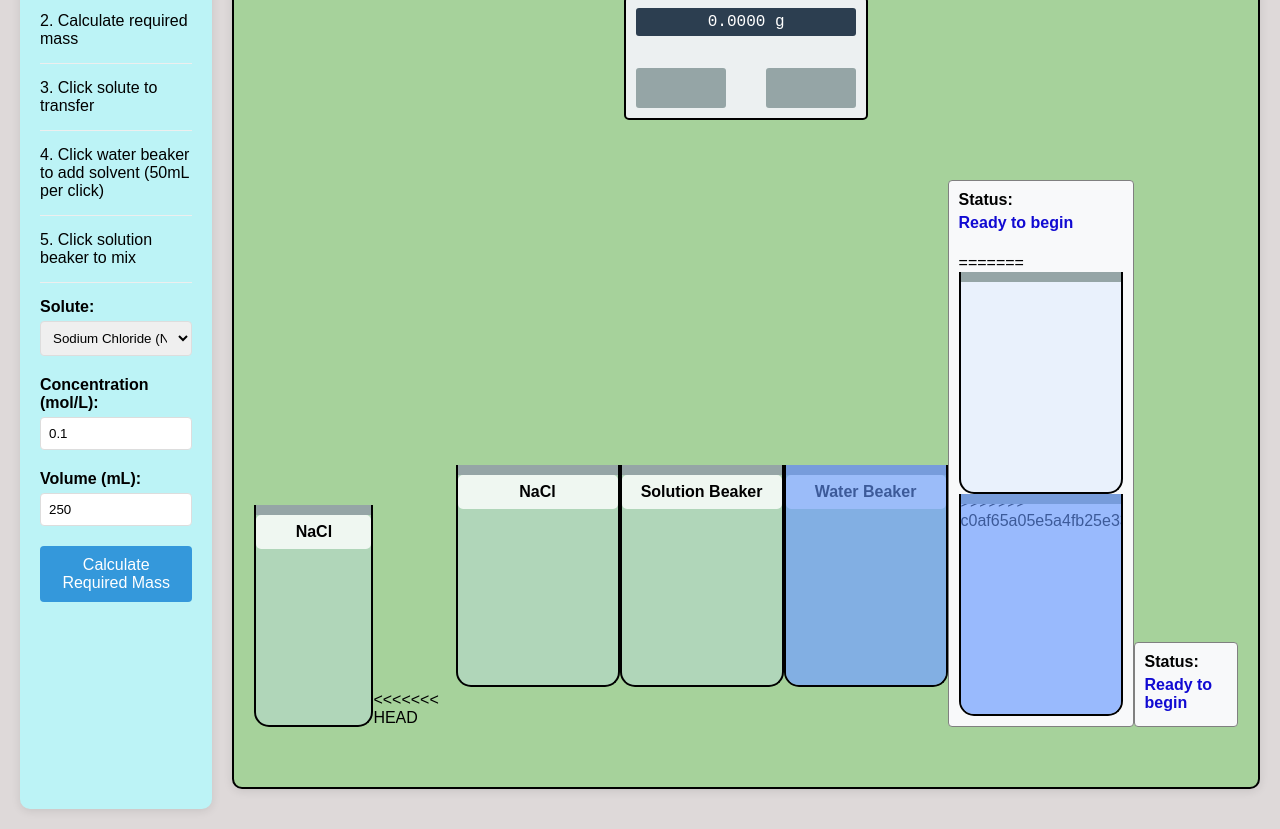
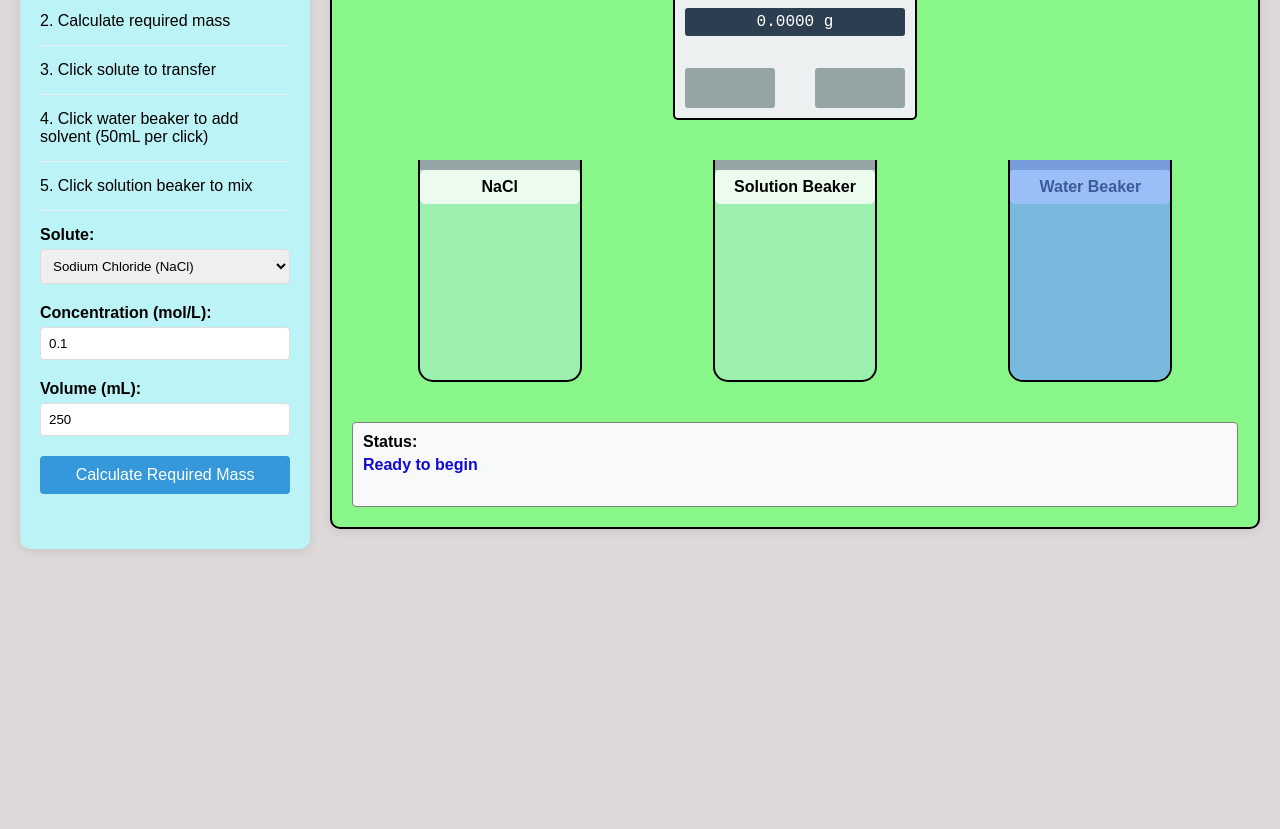
Before and after one commit to satish9120/Virtual-Ninja-chemistry-lab, a plain HTML site: page experiment/simulation/index.html in a window 1280 px wide. Shown: the part 154-983 px from the top of the page. After the commit the page ends 800 px from the top, so only its background shows below. Drawn offline with Linux system fonts and the light colour scheme.

Commit message:
update HTML and CSS

```diff
--- a/experiment/simulation/css/main.css
+++ b/experiment/simulation/css/main.css
@@ -28,7 +28,7 @@ body {
         }
 
         .lab-equipment {
-            background-color: rgb(166, 210, 155);
+            background-color:rgb(137, 246, 137);
             padding: 20px;
             border-radius: 10px;
             box-shadow: 0 2px 10px rgba(0,0,0,0.1);
--- a/experiment/simulation/index.html
+++ b/experiment/simulation/index.html
@@ -59,15 +59,6 @@
 
       </div>
 
-      <div class="beakers-row">
-        <div class="beaker" id="soluteBeaker">
-          <div class="beaker-top"></div>
-          <div class="solute" id="soluteParticles"></div>
-          <div class="solute-display" id="soluteName">NaCl</div>
-          <div class="chemical-name">Solute</div>
-        </div>
-
-<<<<<<< HEAD
         <div class="beakers-row">
           <div class="beaker" id="soluteBeaker">
             <div class="beaker-top"></div>
@@ -95,25 +86,10 @@
         <div id="status-display">
           <label>Status:</label>
           <div id="status">Ready to begin</div>
-=======
-        <div class="beaker" id="solutionBeaker">
-          <div class="beaker-top"></div>
-          <div class="liquid" id="solutionLiquid"></div>
-          <div class="solute" id="solutionSolute"></div>
-          <div class="chemical-name">Solution</div>
-          <div class="stirring-rod" id="stirringRod"></div>
-        </div>
 
-        <div class="beaker water-beaker" id="waterBeaker">
-          <div class="beaker-top"></div>
-          <div class="liquid" id="water"></div>
-          <div class="chemical-name">Water</div>
->>>>>>> c0af65a05e5a4fb25e33180635d0178cf50de0fb
         </div>
       </div>
-      <div id="status-display">
-        <label>Status:</label>
-        <div id="status">Ready to begin</div>
+
       </div>
     </div>
   </div>
```
